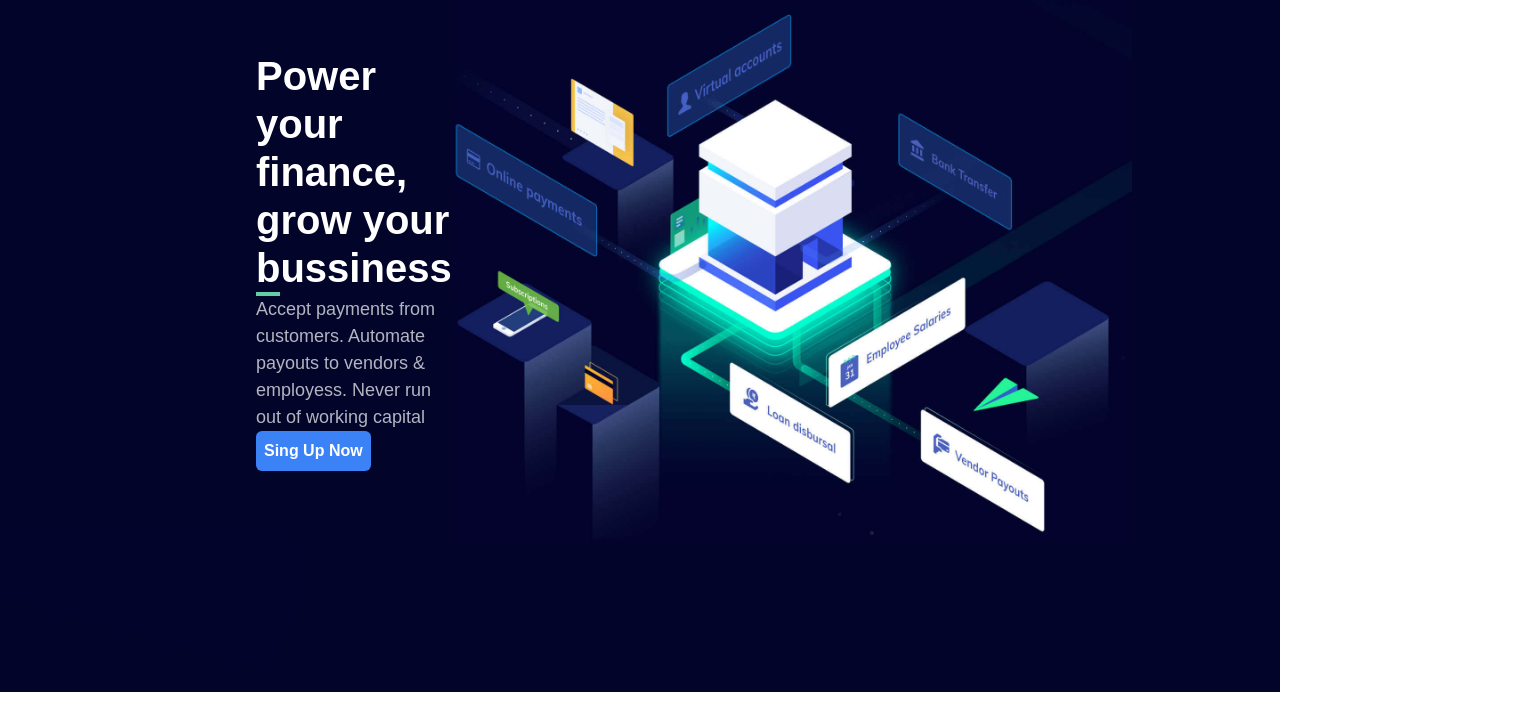
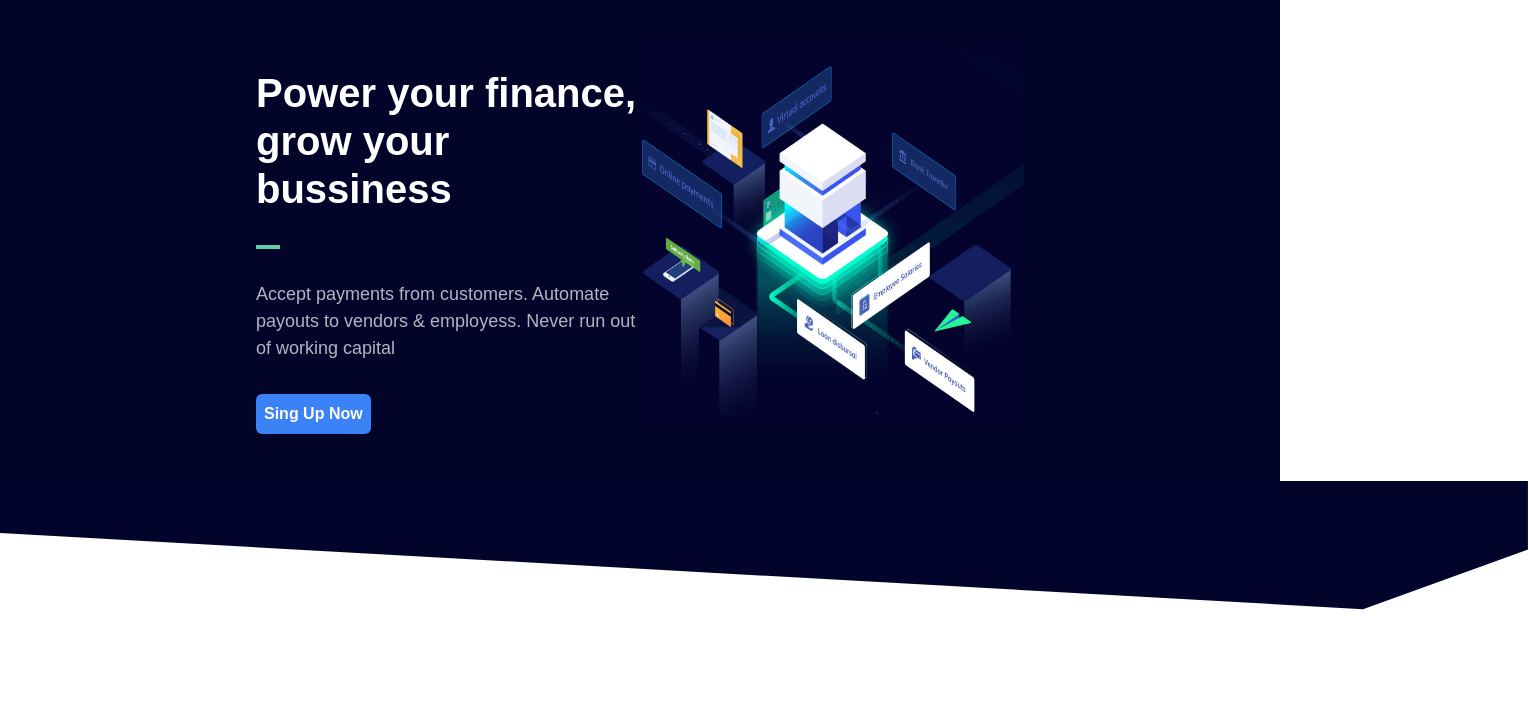
Before and after one commit to Surajsahu01/Tailwind-Css, a website built with Vite: page index.html in a window 1280 px wide. Shown: the part 75-800 px from the top of the page, 1529 px wide, since content can reach past the window. Built offline with nearby package versions, Linux system fonts and the light colour scheme.

Commit message:
New code add

```diff
--- a/index.html
+++ b/index.html
@@ -103,11 +103,11 @@
 
     <!-- Heto section -->
     <section
-    class="relative bg-deepBlue">
+    class="relative bg-deepBlue ">
 
-    <div class="w-10/12 flex flex-row justify-between items-center mx-auto max-w-[60%]">
+    <div class=" flex  justify-between items-center mx-auto max-w-[60%]  h-[500px]">
         <!-- Left part -->
-         <div class="gap-4 ">
+         <div class="space-y-8 mt-10 w-[50%] ">
             <h1 class= "font-mullish font-bold text-[40px] leading-[1.2] text-white">Power your finance, grow your bussiness</h1>
 
             <div class="w-6 h-1 bg-greenLight"></div>
@@ -119,12 +119,14 @@
             hover:bg-lightBlue500 transition-all duration-200 py-2 px-2">Sing Up Now</button>
          </div>
          <!-- Right part -->
-          <img src="./images/hero-illustration.jpg" alt="" class="max-w-[680px]">
+          <img src="./images/hero-illustration.jpg" alt="" class=" mt-0 w-[50%] size-9/12 ">
     </div>
-    <!-- shape part -->
-     <div>
-        <img src="./images/hero-shape.svg" alt="">
-     </div>
+        <!-- shape part -->
+    <div class="absolute left-0 right-0 w-[1529px] ">
+
+        <img src="./images/hero-shape.svg" alt=""
+        class="w-full object-fill ">
+    </div>
 
 
     </section>
```
